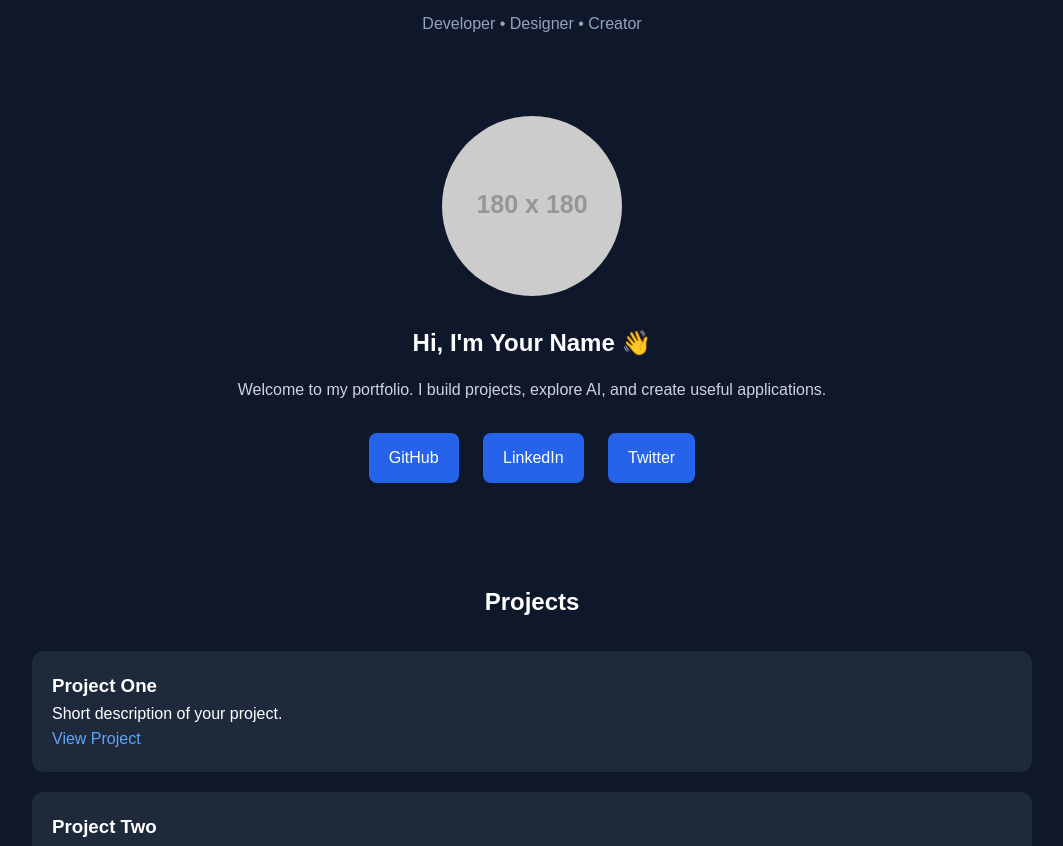
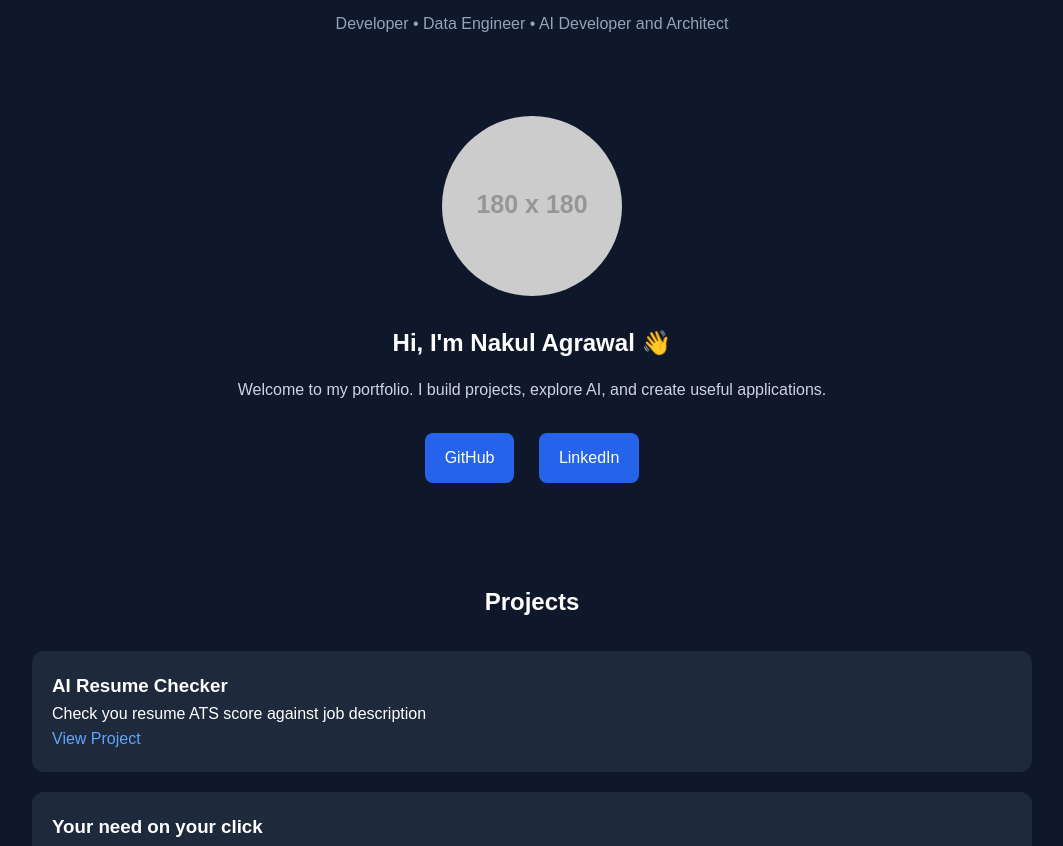
Before and after one commit to NaughtyRider/portfolio, a plain HTML site: page index.html in a window 1280 px wide. Shown: the part 106-952 px from the top of the page, without its empty margins (108-1171 px from the left). Drawn offline with Linux system fonts and the light colour scheme; placeholder pictures from the web are drawn by us; a script that the page names is missing.

Commit message:
updated page

```diff
--- a/index.html
+++ b/index.html
@@ -11,23 +11,22 @@
     <header>
         <div class="container">
             <h1>Your Name</h1>
-            <p>Developer • Designer • Creator</p>
+            <p>Developer • Data Engineer • AI Developer and Architect</p>
         </div>
     </header>
 
     <section class="hero">
         <div class="container">
             <img src="https://via.placeholder.com/180" alt="Profile" class="profile-img">
-            <h2>Hi, I'm Your Name 👋</h2>
+            <h2>Hi, I'm Nakul Agrawal 👋</h2>
             <p>
                 Welcome to my portfolio. I build projects, explore AI,
                 and create useful applications.
             </p>
 
             <div class="buttons">
-                <a href="https://github.com/yourusername" target="_blank">GitHub</a>
+                <a href="https://github.com/NaughtyRider" target="_blank">GitHub</a>
                 <a href="https://linkedin.com/in/yourprofile" target="_blank">LinkedIn</a>
-                <a href="https://twitter.com/yourhandle" target="_blank">Twitter</a>
             </div>
         </div>
     </section>
@@ -37,13 +36,13 @@
             <h2>Projects</h2>
 
             <div class="project-card">
-                <h3>Project One</h3>
-                <p>Short description of your project.</p>
-                <a href="#">View Project</a>
+                <h3>AI Resume Checker</h3>
+                <p>Check you resume ATS score against job description </p>
+                <a href="https://ai-resume-analyser-nakul.streamlit.app/">View Project</a>
             </div>
 
             <div class="project-card">
-                <h3>Project Two</h3>
+                <h3>Your need on your click</h3>
                 <p>Short description of your project.</p>
                 <a href="#">View Project</a>
             </div>
```
